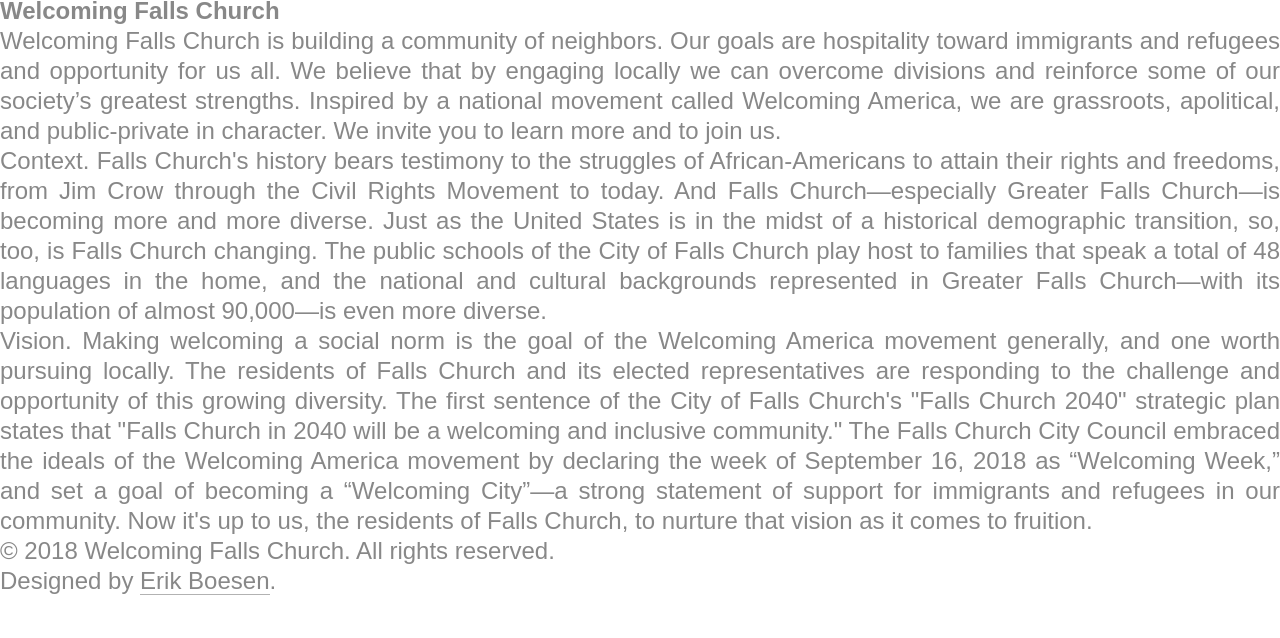
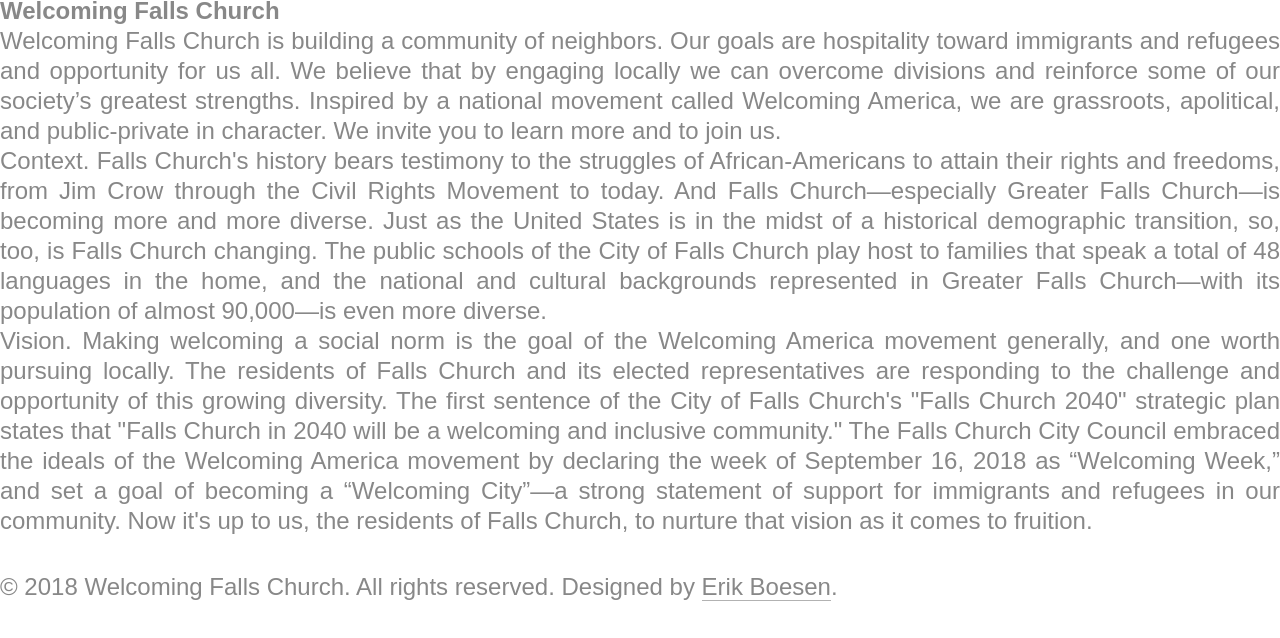
Before and after one commit to wfctest/wfctest, a Jekyll site: the page built from index.html, in a window 1280 px wide and 900 px high, scrolled down 642 px, cut to the strip 262-900 px from the top of the window. Built offline with Jekyll 4.4.1, drawn with Linux system fonts in a browser that asks for light colours; some web fonts are replaced; before the commit the page ends 1500 px from its top, so only the background shows below that.

Commit message:
Revamp footer HTML

```diff
--- a/_includes/footer.html
+++ b/_includes/footer.html
@@ -1,17 +1,3 @@
-<!-- Footer -->
-<section id="footer">
-    <!--
-        <ul class="icons">
-        <li><a href="#" class="icon fa-twitter"><span class="label">Twitter</span></a></li>
-        <li><a href="#" class="icon fa-facebook"><span class="label">Facebook</span></a></li>
-        <li><a href="#" class="icon fa-instagram"><span class="label">Instagram</span></a></li>
-        <li><a href="#" class="icon fa-dribbble"><span class="label">Dribbble</span></a></li>
-        <li><a href="#" class="icon fa-github"><span class="label">GitHub</span></a></li>
-        </ul>
-    -->
-    <div class="copyright">
-        <ul class="menu">
-            <li>&copy; 2018 Welcoming Falls Church. All rights reserved.</li><li>Designed by <a href="https://erikboesen.com">Erik Boesen</a>.</li>
-        </ul>
-    </div>
-</section>
+<footer>
+    &copy; 2018 Welcoming Falls Church. All rights reserved. Designed by <a href="https://erikboesen.com">Erik Boesen</a>.
+</footer>
```
